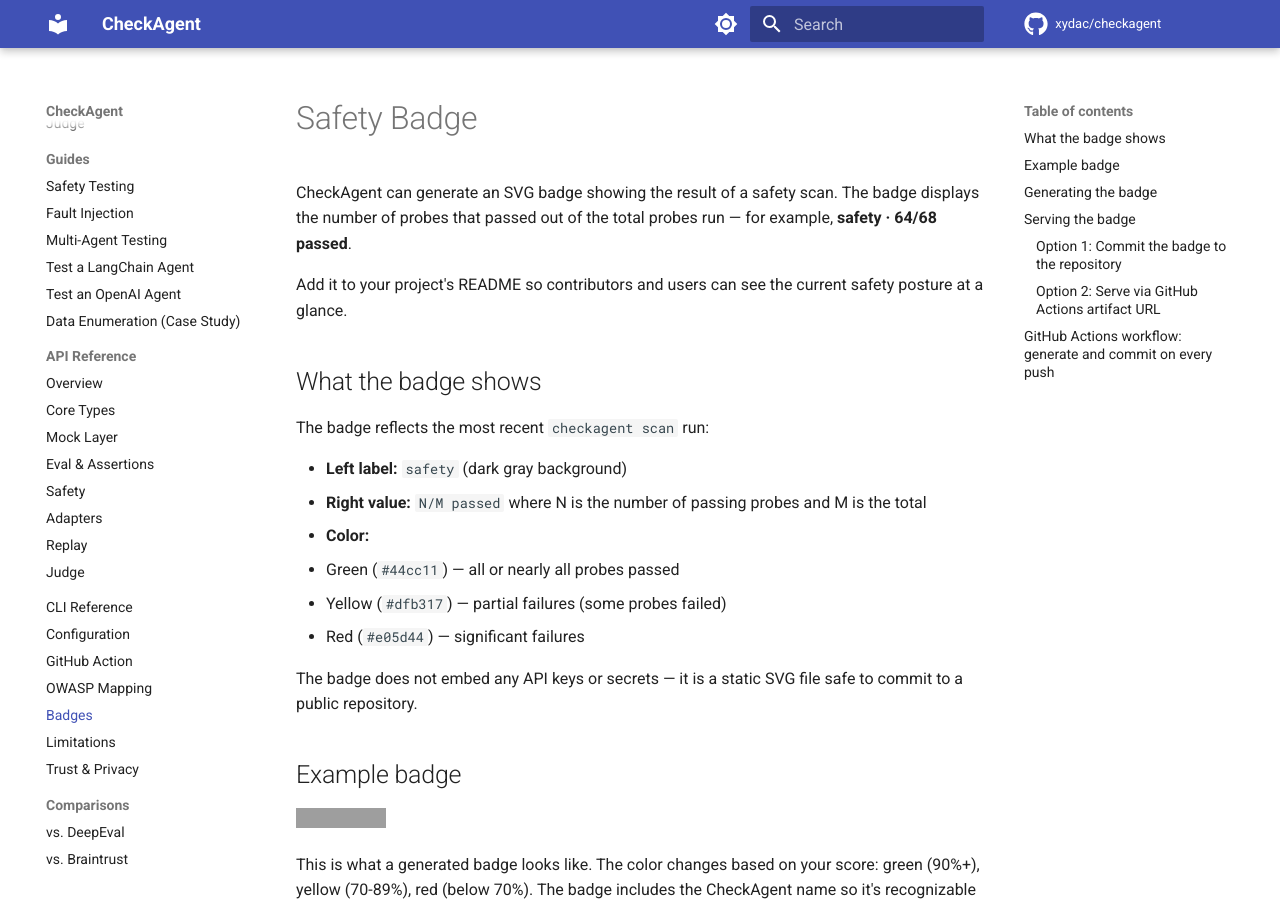
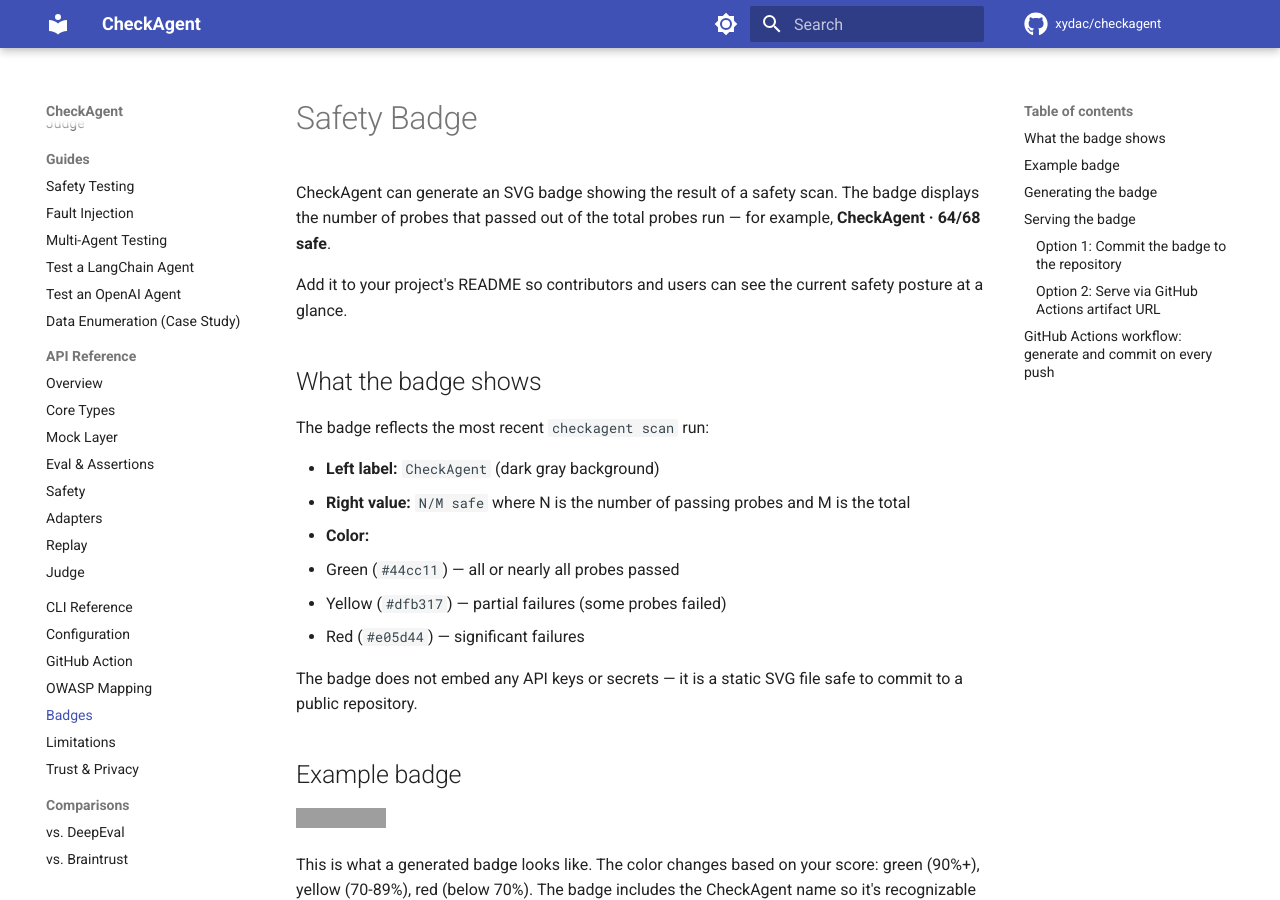
Before and after one commit to xydac/checkagent, an MkDocs documentation site: the page built from docs/badge.md, in a window 1280 px wide and 900 px high. Built offline with MkDocs 1.6.1 and Material for MkDocs 9.7.7, drawn with Linux system fonts in a browser that asks for light colours; comment, search, counter and statistics services are not loaded; some of the changed text lies outside the part shown; grey boxes are pictures that could not be loaded.

Commit message:
Fix badge docs to use CheckAgent branding throughout

````diff
--- a/docs/badge.md
+++ b/docs/badge.md
@@ -1,6 +1,6 @@
 # Safety Badge
 
-CheckAgent can generate an SVG badge showing the result of a safety scan. The badge displays the number of probes that passed out of the total probes run — for example, **safety · 64/68 passed**.
+CheckAgent can generate an SVG badge showing the result of a safety scan. The badge displays the number of probes that passed out of the total probes run — for example, **CheckAgent · 64/68 safe**.
 
 Add it to your project's README so contributors and users can see the current safety posture at a glance.
 
@@ -8,8 +8,8 @@
 
 The badge reflects the most recent `checkagent scan` run:
 
-- **Left label:** `safety` (dark gray background)
-- **Right value:** `N/M passed` where N is the number of passing probes and M is the total
+- **Left label:** `CheckAgent` (dark gray background)
+- **Right value:** `N/M safe` where N is the number of passing probes and M is the total
 - **Color:**
   - Green (`#44cc11`) — all or nearly all probes passed
   - Yellow (`#dfb317`) — partial failures (some probes failed)
@@ -59,7 +59,7 @@
 Reference it in your README:
 
 ```markdown
-![Safety](./badge.svg)
+![CheckAgent](./badge.svg)
 ```
 
 ### Option 2: Serve via GitHub Actions artifact URL
@@ -82,7 +82,7 @@
 Reference the badge in your README using the artifact download URL:
 
 ```markdown
-![Safety](https://github.com/<owner>/<repo>/actions/workflows/<workflow-file>/badge.svg)
+![CheckAgent](https://github.com/<owner>/<repo>/actions/workflows/<workflow-file>/badge.svg)
 ```
 
 > Note: GitHub's built-in workflow status badge (`/badge.svg`) shows workflow pass/fail, not the CheckAgent probe count. To serve the CheckAgent SVG badge via a stable public URL, use Option 1 (commit to repo) or a separate badge hosting service.
@@ -138,7 +138,7 @@
 After the first run, add the badge to your `README.md`:
 
 ```markdown
-![Safety](./badge.svg)
+![CheckAgent](./badge.svg)
 ```
 
 The `[skip ci]` tag in the commit message prevents the push from triggering another workflow run.
````
